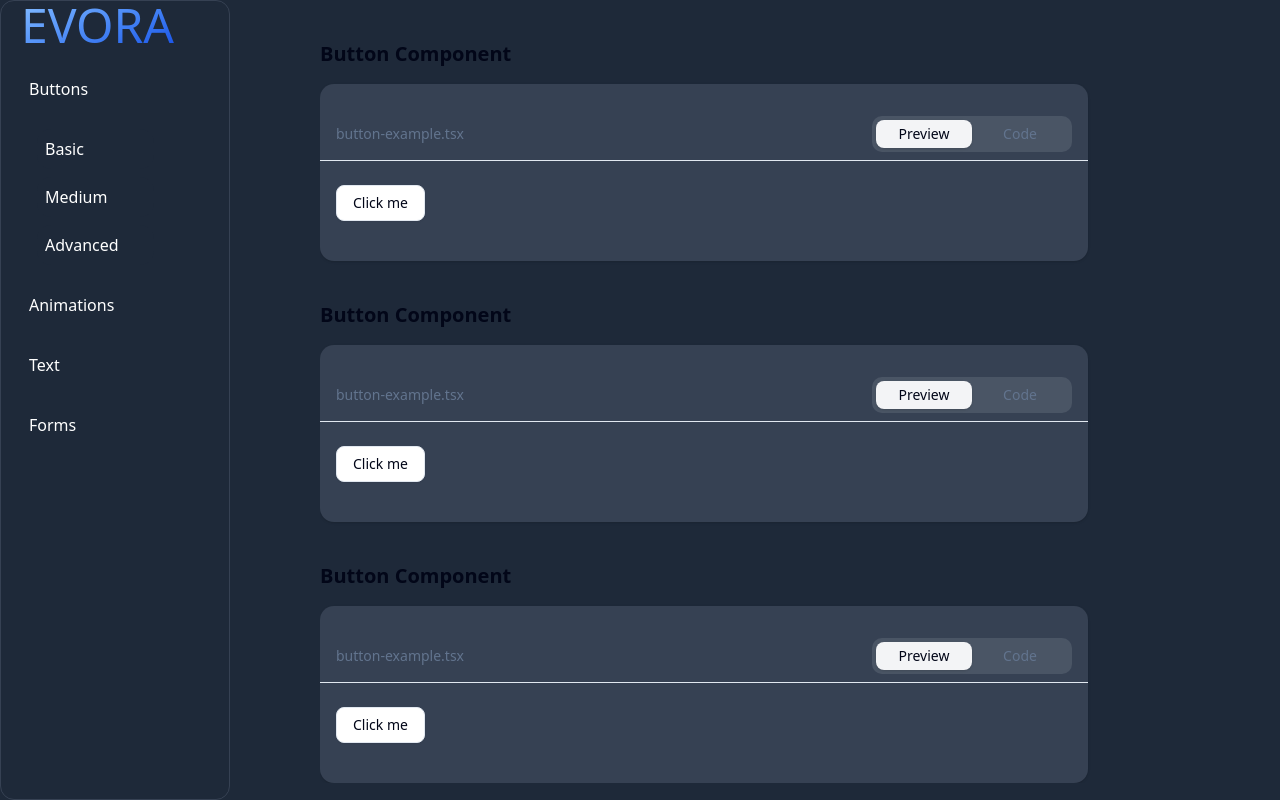
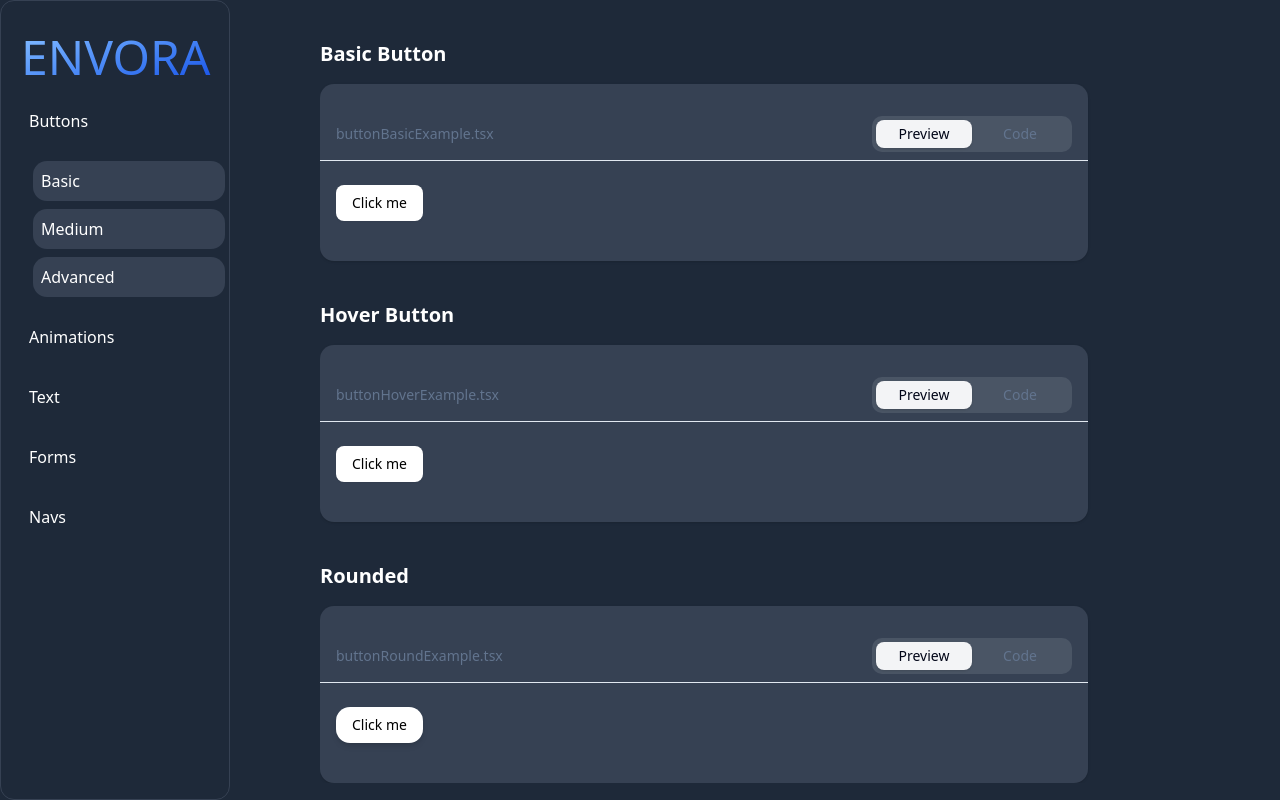
Before and after one commit to AlessandroB1298/envora, a Next.js app: page /dashboard/buttons in a window 1280 px wide. Both pictures are taken after a click on the link "Buttons". Built offline with nearby package versions, Linux system fonts and the light colour scheme.

Commit message:
some changes for ui

```diff
--- a/app/components/nav/sideNav.tsx
+++ b/app/components/nav/sideNav.tsx
@@ -7,15 +7,16 @@ const SideNav = () => {
   const [animationsOpen, setAnimationsOpen] = useState<boolean>(false);
   const [textOpen, setTextOpen] = useState<boolean>(false);
   const [formOpen, setFormOpen] = useState<boolean>(false);
+  const [navOpen, setNavOpen] = useState<boolean>(false);
 
   return (
     <div className="h-[100vh] absolute rounded-xl mb-5 pl-5 border-1 border-gray-700 w-[18vw] ">
-      <div>
+      <div className="mt-8">
         <Link
           href={"/"}
-          className="text-5xl mt-3 text-transparent bg-clip-text bg-gradient-to-br from-blue-300 to-blue-700 "
+          className="text-5xl mt-[100px] text-transparent bg-clip-text bg-gradient-to-br from-blue-300 to-blue-700 "
         >
-          EVORA
+          ENVORA
         </Link>
       </div>
       <ul className="flex flex-col gap-3 mt-5 text-white space-y-2 font-medium w-3/4">
@@ -29,21 +30,21 @@ const SideNav = () => {
           Buttons
         </Link>
         {buttonOpen && (
-          <ul className="flex flex-col gap-2 ml-4  w-3/4">
+          <ul className="flex flex-col gap-2 ml-3 w-[12rem]">
             <Link
-              className="hover:bg-gray-700 bg-gray-800 text-md p-2 rounded-xl"
+              className="hover:bg-gray-600 bg-gray-700 text-md p-2 rounded-xl"
               href={"/dashboard/buttons"}
             >
               Basic
             </Link>
             <Link
-              className="hover:bg-gray-700 bg-gray-800 text-md p-2 rounded-xl"
+              className="hover:bg-gray-600 bg-gray-700 text-md p-2 rounded-xl"
               href={"#"}
             >
               Medium
             </Link>
             <Link
-              className="hover:bg-gray-700 bg-gray-800 text-md p-2 rounded-xl"
+              className="hover:bg-gray-600 bg-gray-700 text-md p-2 rounded-xl"
               href={"#"}
             >
               Advanced
@@ -61,21 +62,21 @@ const SideNav = () => {
           Animations
         </Link>
         {animationsOpen && (
-          <ul className="flex flex-col gap-2  ml-4 w-3/4">
+          <ul className="flex flex-col gap-2 ml-3 w-[12rem]">
             <Link
-              className="hover:bg-gray-700 bg-gray-800 text-md p-2 rounded-xl"
+              className="hover:bg-gray-600 bg-gray-700 text-md p-2 rounded-xl"
               href={"#"}
             >
               Basic
             </Link>
             <Link
-              className="hover:bg-gray-700 bg-gray-800 text-md p-2 rounded-xl"
+              className="hover:bg-gray-600 bg-gray-700 text-md p-2 rounded-xl"
               href={"#"}
             >
               Medium
             </Link>
             <Link
-              className="hover:bg-gray-700 bg-gray-800 text-md p-2 rounded-xl"
+              className="hover:bg-gray-600 bg-gray-700 text-md p-2 rounded-xl"
               href={"#"}
             >
               Advanced
@@ -93,21 +94,21 @@ const SideNav = () => {
           Text
         </Link>
         {textOpen && (
-          <ul className="flex flex-col gap-2 ml-4 w-3/4">
+          <ul className="flex flex-col gap-2 ml-3 w-[12rem]">
             <Link
-              className="hover:bg-gray-700 bg-gray-800 text-md p-2 rounded-xl"
+              className="hover:bg-gray-600 bg-gray-700 text-md p-2 rounded-xl"
               href={"#"}
             >
               Basic
             </Link>
             <Link
-              className="hover:bg-gray-700 bg-gray-800 text-md p-2 rounded-xl"
+              className="hover:bg-gray-600 bg-gray-700 text-md p-2 rounded-xl"
               href={"#"}
             >
               Medium
             </Link>
             <Link
-              className="hover:bg-gray-700 bg-gray-800 text-md p-2 rounded-xl"
+              className="hover:bg-gray-600 bg-gray-700 text-md p-2 rounded-xl"
               href={"#"}
             >
               Advanced
@@ -124,21 +125,53 @@ const SideNav = () => {
           Forms
         </Link>
         {formOpen && (
-          <ul className="flex flex-col gap-2 ml-4 w-3/4">
+          <ul className="flex flex-col gap-2 ml-3 w-[12rem]">
             <Link
-              className="hover:bg-gray-700 bg-gray-800 text-md p-2 rounded-xl"
+              className="hover:bg-gray-600 bg-gray-700 text-md p-2 rounded-xl"
               href={"#"}
             >
               Basic
             </Link>
             <Link
-              className="hover:bg-gray-700 bg-gray-800 text-md p-2 rounded-xl"
+              className="hover:bg-gray-600 bg-gray-700 text-md p-2 rounded-xl"
               href={"#"}
             >
               Medium
             </Link>
             <Link
-              className="hover:bg-gray-700 bg-gray-800 text-md p-2 rounded-xl"
+              className="hover:bg-gray-600 bg-gray-700 text-md p-2 rounded-xl"
+              href={"#"}
+            >
+              Advanced
+            </Link>
+          </ul>
+        )}
+
+        <Link
+          onClick={() => {
+            setNavOpen(!navOpen);
+          }}
+          className="hover:bg-gray-600 text-md p-2 rounded-xl"
+          href={"#"}
+        >
+          Navs
+        </Link>
+        {navOpen && (
+          <ul className="flex flex-col gap-2 ml-3 w-[12rem]">
+            <Link
+              className="hover:bg-gray-600 bg-gray-700 text-md p-2 rounded-xl"
+              href={"#"}
+            >
+              Basic
+            </Link>
+            <Link
+              className="hover:bg-gray-600 bg-gray-700 text-md p-2 rounded-xl"
+              href={"#"}
+            >
+              Medium
+            </Link>
+            <Link
+              className="hover:bg-gray-600 bg-gray-700 text-md p-2 rounded-xl"
               href={"#"}
             >
               Advanced
--- a/app/dashboard/buttons/page.tsx
+++ b/app/dashboard/buttons/page.tsx
@@ -1,19 +1,27 @@
 import { CodePreview } from "@/code-preview";
 import { Button } from "@/components/ui/button";
+import { Link } from "lucide-react";
 export default function Page() {
-  const buttonCode = " <Link className='hover:bg-gray-300'>Click met</Link>";
+  const basicButton =
+    "<Button className=' bg-white text-black hover:bg-gray-300'>Click met</Button>";
+
+  const hoverButton =
+    "<Button className='bg-white text-black hover:bg-gray-300 transform ease-in hover:translate-y-1'>Click met</Button>";
+
+  const roundedButton =
+    "<Button className='bg-white text-black hover:bg-gray-300 rounded-xl shadow-md'>Click met</Button>";
 
   return (
     <div className=" ml-[25vw]  space-y-6 overflow-auto ">
       <section className="grid  mt-10 grid-cols-1 sm:grid-cols-2 lg-grid-cols-4 gap-4 hj">
         <div className="space-y-4">
-          <h2 className="text-xl font-semibold">Button Component</h2>
+          <h2 className="text-xl text-white font-semibold">Basic Button</h2>
           <CodePreview
             className="bg-gray-700 "
-            code={buttonCode}
-            fileName="button-example.tsx"
+            code={basicButton}
+            fileName="buttonBasicExample.tsx"
           >
-            <Button className="hover:bg-gray-300" variant="outline">
+            <Button className="bg-white text-black hover:bg-gray-300">
               Click me
             </Button>
           </CodePreview>
@@ -22,13 +30,13 @@ export default function Page() {
 
       <section className="grid  mt-10 grid-cols-1 sm:grid-cols-2 lg-grid-cols-4 gap-10">
         <div className="space-y-4 justify-between">
-          <h2 className="text-xl font-semibold">Button Component</h2>
+          <h2 className="text-xl text-white font-semibold">Hover Button</h2>
           <CodePreview
             className="bg-gray-700"
-            code={buttonCode}
-            fileName="button-example.tsx"
+            code={hoverButton}
+            fileName="buttonHoverExample.tsx"
           >
-            <Button className="hover:bg-gray-300" variant="outline">
+            <Button className="bg-white text-black hover:bg-gray-300 duration-100 transition ease-in hover:translate-y-2">
               Click me
             </Button>
           </CodePreview>
@@ -37,13 +45,13 @@ export default function Page() {
 
       <section className="grid  mt-10 grid-cols-1 sm:grid-cols-2 lg-grid-cols-4 gap-4">
         <div className="space-y-4">
-          <h2 className="text-xl font-semibold">Button Component</h2>
+          <h2 className="text-xl text-white font-semibold">Rounded</h2>
           <CodePreview
             className="bg-gray-700"
-            code={buttonCode}
-            fileName="button-example.tsx"
+            code={roundedButton}
+            fileName="buttonRoundExample.tsx"
           >
-            <Button className="hover:bg-gray-300" variant="outline">
+            <Button className="bg-white text-black hover:bg-gray-300 rounded-xl shadow-md">
               Click me
             </Button>
           </CodePreview>
--- a/app/layout.tsx
+++ b/app/layout.tsx
@@ -3,8 +3,8 @@ import "./globals.css";
 import SideNav from "./components/nav/sideNav";
 
 export const metadata: Metadata = {
-  title: "Create Next App",
-  description: "Generated by create next app",
+  title: "Evora",
+  description: "fun and easy component-esk lib",
 };
 
 export default function RootLayout({
```
